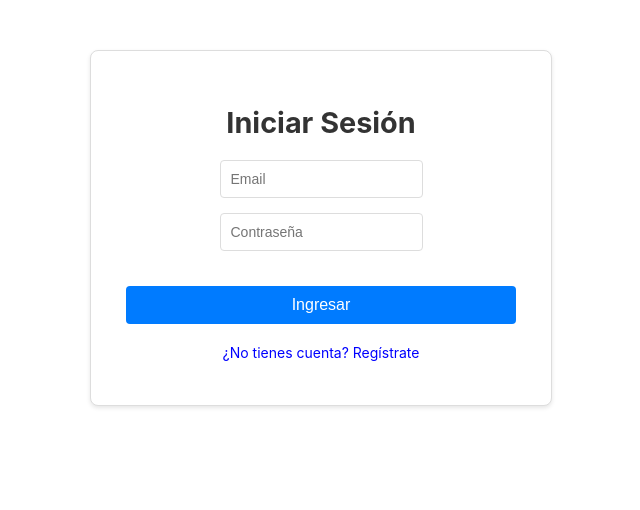
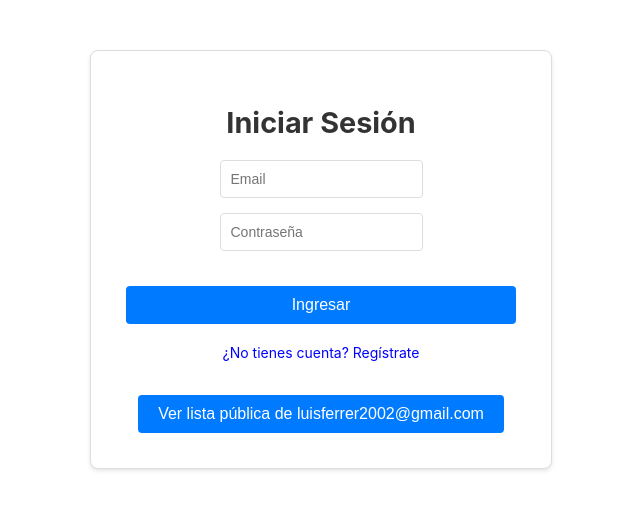
Before and after one commit to Luisferrer02/webapp-restaurantes, a React (Create React App) app: page / in a window 1280 px wide. Shown: the top 510 px of the page, without its empty margins (319-959 px from the left). Built offline with nearby package versions, Linux system fonts and the light colour scheme; the HTML template or start-up script is replaced by a standard one.

Commit message:
public route

```diff
--- a/src/App.js
+++ b/src/App.js
@@ -47,6 +47,7 @@ const App = () => {
           <Routes>
             <Route path="/" element={<RestauranteList />} />
             <Route path="/restaurantes/:id" element={<RestauranteDetails />} />
+            <Route path="/public" element={<RestauranteList readOnly={true} />} />
             <Route path="*" element={<Navigate to="/" />} />
           </Routes>
         </div>
--- a/src/components/Auth.jsx
+++ b/src/components/Auth.jsx
@@ -1,37 +1,29 @@
 // src/components/Auth.jsx
 import React, { useState } from "react";
+import { useNavigate } from "react-router-dom";
 import api from "../services/api";
-import "./Auth.css"; // Puedes crear estilos específicos para la autenticación
+import "./Auth.css";
 
 const Auth = ({ onAuthSuccess }) => {
   const [isLogin, setIsLogin] = useState(true);
   const [formData, setFormData] = useState({ email: "", password: "", username: "" });
   const [error, setError] = useState("");
+  const navigate = useNavigate();
 
   const handleSubmit = async (e) => {
     e.preventDefault();
-    console.log("handleSubmit - isLogin:", isLogin);
-    console.log("Form data:", formData);
     try {
       if (isLogin) {
-        console.log("Intentando iniciar sesión con email:", formData.email);
         const response = await api.post("/auth/login", { email: formData.email, password: formData.password });
-        console.log("Respuesta de login:", response.data);
         localStorage.setItem("token", response.data.token);
       } else {
-        console.log("Intentando registrarse con email:", formData.email, "y username:", formData.username);
-        const registerResponse = await api.post("/auth/register", { email: formData.email, password: formData.password, username: formData.username });
-        console.log("Respuesta de registro:", registerResponse.data);
-        // Auto-login tras registro
-        console.log("Intentando iniciar sesión automáticamente tras registro");
+        await api.post("/auth/register", { email: formData.email, password: formData.password, username: formData.username });
+        // Auto-login tras registro:
         const loginResponse = await api.post("/auth/login", { email: formData.email, password: formData.password });
-        console.log("Respuesta de auto-login:", loginResponse.data);
         localStorage.setItem("token", loginResponse.data.token);
       }
-      console.log("Autenticación exitosa, llamando onAuthSuccess()");
       onAuthSuccess();
     } catch (err) {
-      console.error("Error en autenticación:", err);
       setError(err.response?.data?.message || "Error en autenticación");
     }
   };
@@ -46,10 +38,7 @@ const Auth = ({ onAuthSuccess }) => {
               type="text"
               placeholder="Nombre de usuario"
               value={formData.username}
-              onChange={(e) => {
-                console.log("Username cambiado:", e.target.value);
-                setFormData({ ...formData, username: e.target.value });
-              }}
+              onChange={(e) => setFormData({ ...formData, username: e.target.value })}
               required
             />
           </div>
@@ -59,10 +48,7 @@ const Auth = ({ onAuthSuccess }) => {
             type="email"
             placeholder="Email"
             value={formData.email}
-            onChange={(e) => {
-              console.log("Email cambiado:", e.target.value);
-              setFormData({ ...formData, email: e.target.value });
-            }}
+            onChange={(e) => setFormData({ ...formData, email: e.target.value })}
             required
           />
         </div>
@@ -71,10 +57,7 @@ const Auth = ({ onAuthSuccess }) => {
             type="password"
             placeholder="Contraseña"
             value={formData.password}
-            onChange={(e) => {
-              console.log("Contraseña cambiada:", e.target.value);
-              setFormData({ ...formData, password: e.target.value });
-            }}
+            onChange={(e) => setFormData({ ...formData, password: e.target.value })}
             required
           />
         </div>
@@ -85,15 +68,21 @@ const Auth = ({ onAuthSuccess }) => {
       </form>
       <p
         onClick={() => {
-          console.log("Cambiando modo de autenticación. isLogin antes:", isLogin);
           setIsLogin(!isLogin);
           setError("");
-          console.log("isLogin después del cambio:", !isLogin);
         }}
         style={{ cursor: "pointer", color: "blue" }}
       >
         {isLogin ? "¿No tienes cuenta? Regístrate" : "¿Ya tienes cuenta? Inicia sesión"}
       </p>
+      {/* Botón para ver la lista pública de "luisferrer2002@gmail.com" */}
+      <button
+        onClick={() => navigate("/public")}
+        className="btn btn-secondary"
+        style={{ marginTop: "20px" }}
+      >
+        Ver lista pública de luisferrer2002@gmail.com
+      </button>
     </div>
   );
 };
```
